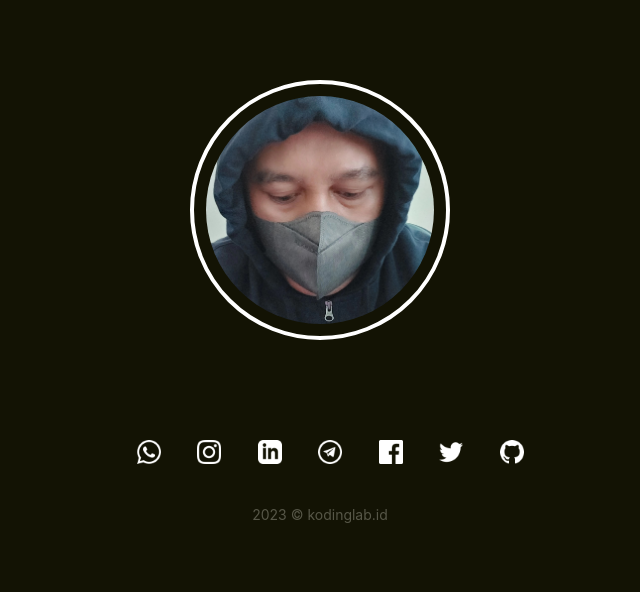
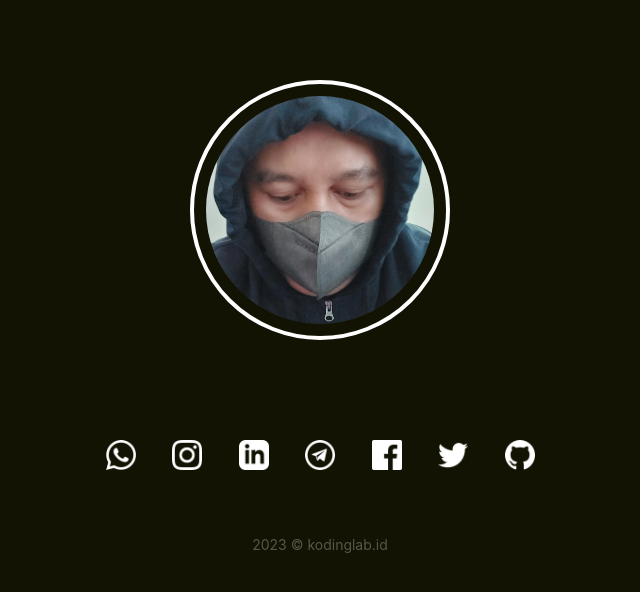
Before and after one commit to kodinglab/web-profile, a plain HTML site: page index.html in a window 1280 px wide. Shown: the whole page, without its empty margins (320-960 px from the left). Drawn offline with nearby package versions, Linux system fonts and the light colour scheme.

Commit message:
Update layout

```diff
--- a/index.html
+++ b/index.html
@@ -28,13 +28,12 @@
 			}
 
 			.social-container {
-				margin: 20px 0 40px 20px;
-				line-height:16px;
+				margin: 20px 20px 40px 20px;
 			}
 
 			.social {
-				width:24px;
-				margin:0 16px;
+				width:30px;
+				margin:0 16px 24px 16px;
 			}
 
 			.social:hover {
```
